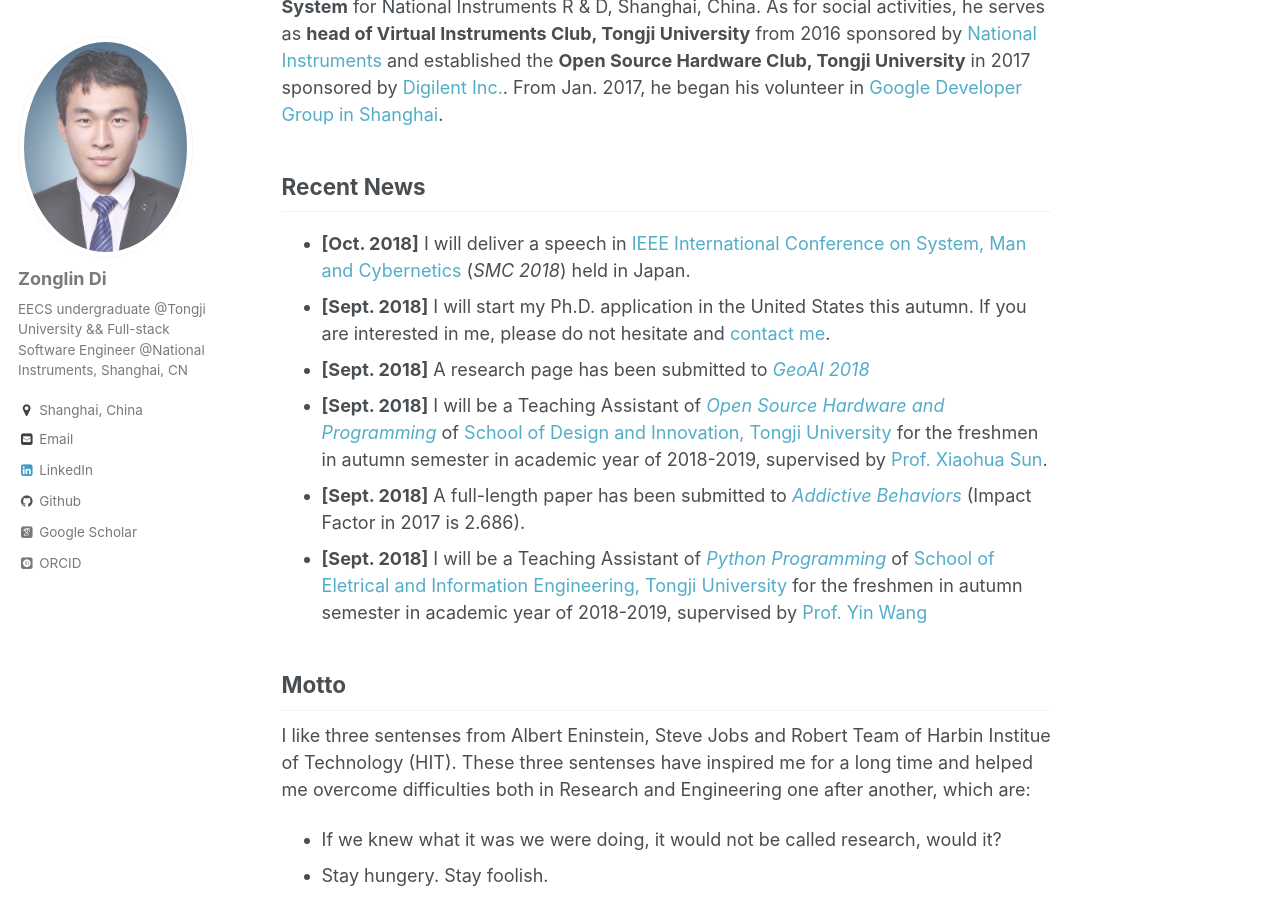
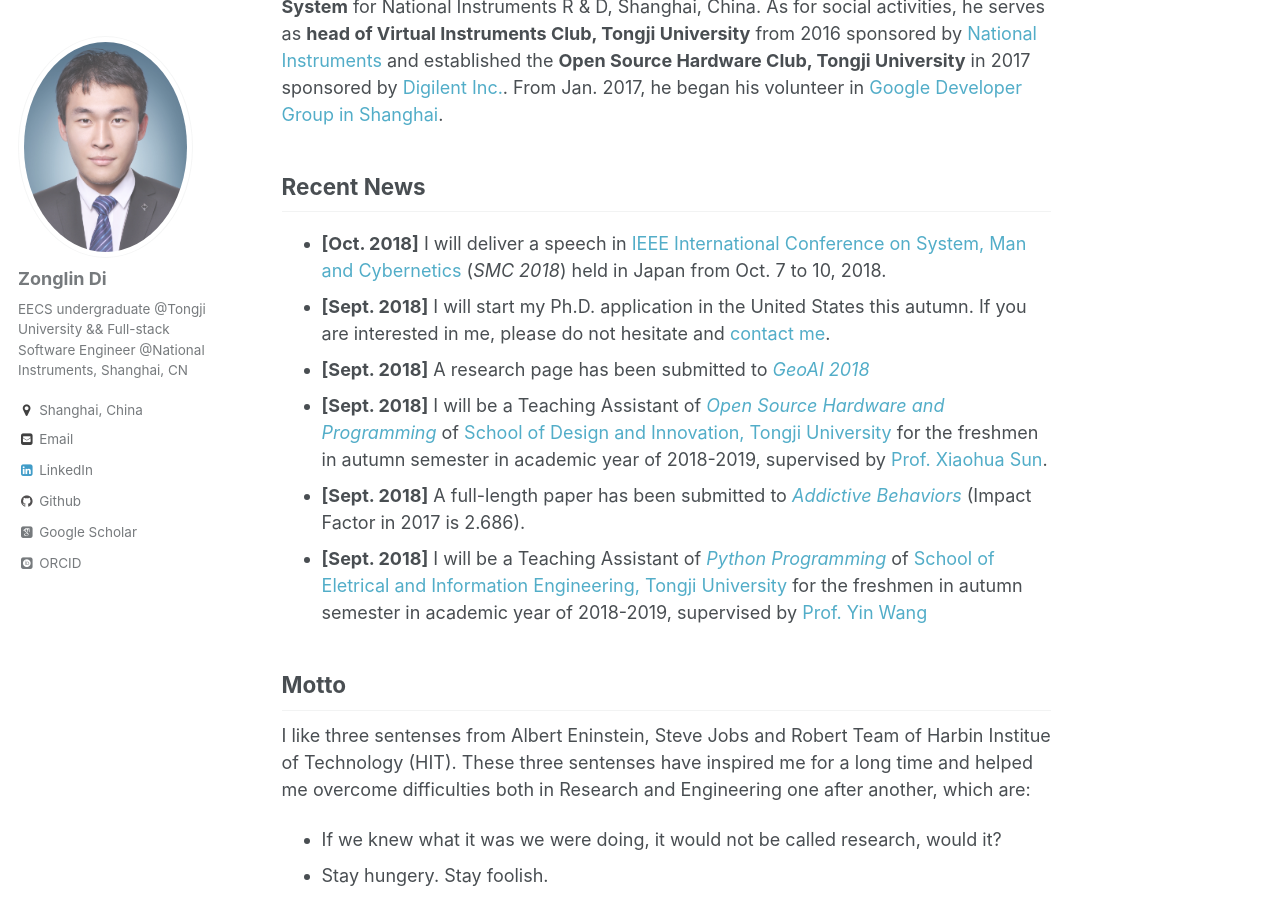
Before and after one commit to ElegantLin/elegantlin.github.io, a Jekyll site: the page built from _pages/about.md, in a window 1280 px wide and 900 px high, scrolled down 383 px. Built offline with Jekyll 4.4.1, drawn with Linux system fonts in a browser that asks for light colours; some web fonts are replaced.

Commit message:
Add more information about SMC 2018

```diff
--- a/_pages/about.md
+++ b/_pages/about.md
@@ -12,7 +12,7 @@
 
 Recent News
 -----
-* **[Oct. 2018]**  I will deliver a speech in [IEEE International Conference on System, Man and Cybernetics](http://www.smc2018.org/) (*SMC 2018*) held in Japan.
+* **[Oct. 2018]**  I will deliver a speech in [IEEE International Conference on System, Man and Cybernetics](http://www.smc2018.org/) (*SMC 2018*) held in Japan from Oct. 7 to 10, 2018.
 * **[Sept. 2018]** I will start my Ph.D. application in the United States this autumn. If you are interested in me, please do not hesitate and [contact me](mailto:1452640@tongji.edu.cn).
 * **[Sept. 2018]** A research page has been submitted to *[GeoAI 2018](https://udi.ornl.gov/geoai)*
 * **[Sept. 2018]** I will be a Teaching Assistant of *[Open Source Hardware and Programming]()* of [School of Design and Innovation, Tongji University](http://tjdi.tongji.edu.cn/?lang=en) for the freshmen in autumn semester in academic year of 2018-2019, supervised by [Prof. Xiaohua Sun](http://tjdi.tongji.edu.cn/TeacherDetail.do?id=3865&lang=_en).
```
